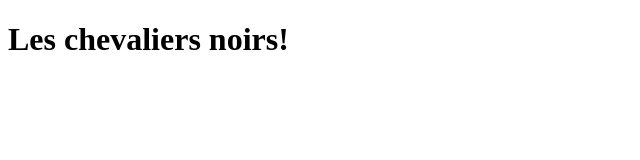
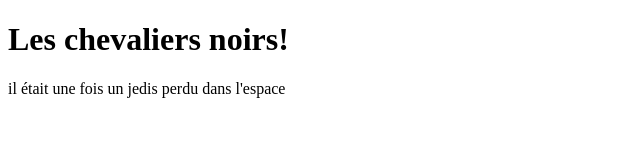
Before and after one commit to vpapot/formation-git-mastering-discover-github, a plain HTML site: page index.html in a window 1280 px wide. Shown: the whole page, without its empty margins (0-640 px from the left). Drawn offline with Linux system fonts and the light colour scheme.

Commit message:
feat(new paragraph)

```diff
--- a/index.html
+++ b/index.html
@@ -9,4 +9,9 @@
 
 </body>
 <h1>Les chevaliers noirs!</h1>
-</html>
+
+<div>
+ il était une fois un jedis perdu dans l'espace
+<div>
+
+    </html>
```
